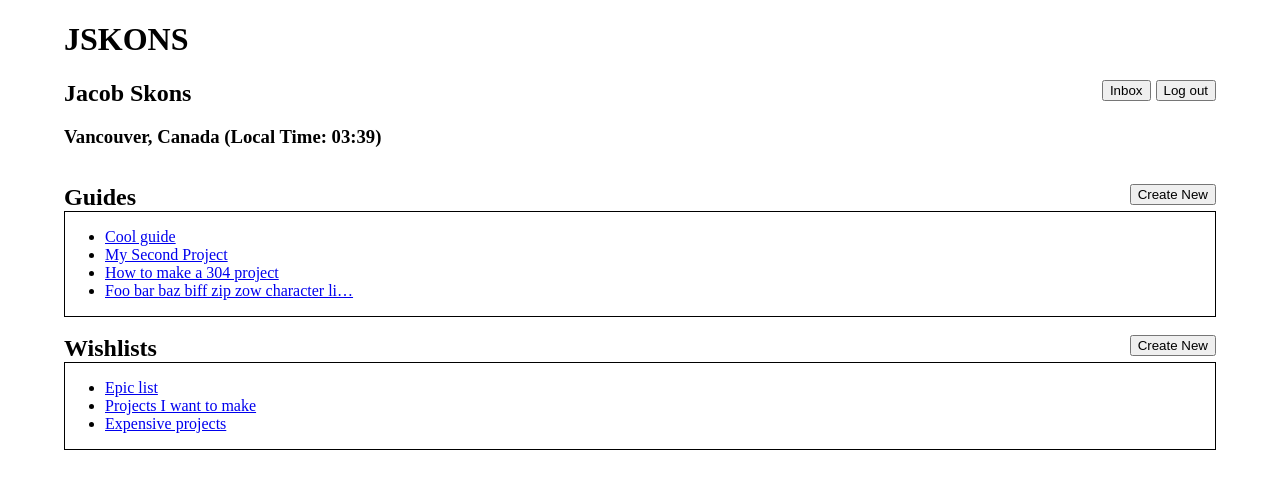
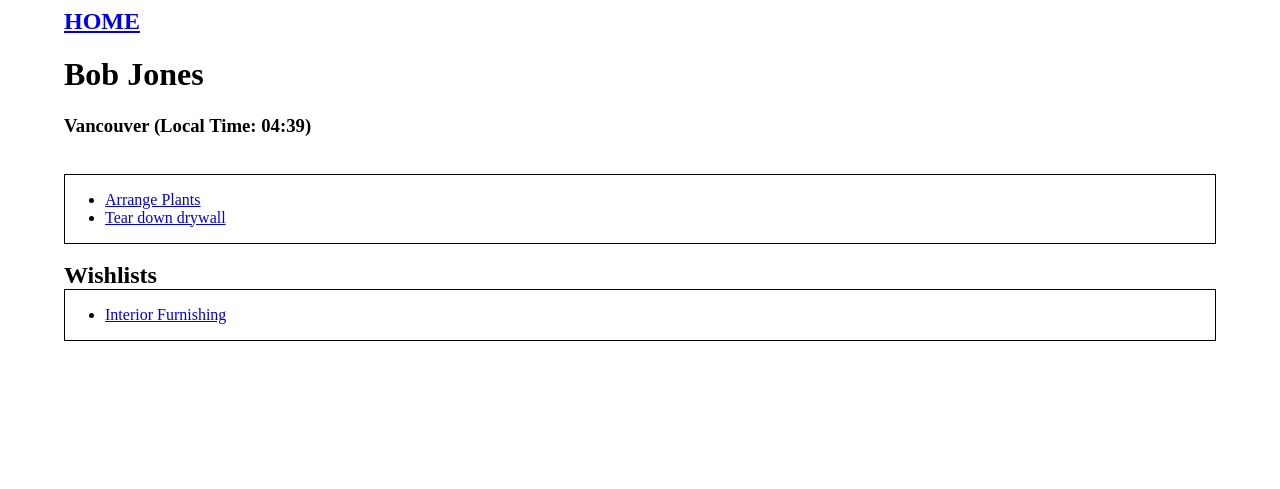
Before and after one commit to JacobZhu-zjc/Creatables, a PHP site: the page made by htdocs/profile.php in a window 1280 px wide. Shown: the top 489 px of the page. Run offline with PHP 8.4, Linux system fonts and the light colour scheme; data comes from the database, SQL or seed files in the repository.

Commit message:
Profile, homepage improvements

```diff
--- a/htdocs/index.php
+++ b/htdocs/index.php
@@ -46,7 +46,7 @@ $logged_in = isset($_SESSION["username"]);
         echo("<h3>Not logged in.</h3>");
         echo('<a href="login.php">LOG IN</a>');
     } else {
-        echo('<h3>Logged in as <a href="profile.php?u="'.urlencode($_SESSION["username"]).'>'.$_SESSION["username"]
+        echo('<h3>Logged in as <a href="profile.php?u='.urlencode($_SESSION["username"]).'">'.$_SESSION["username"]
             .'</a></h3>');
         echo('<a href="api/logout.php">LOG OUT</a>');
     }
@@ -59,8 +59,8 @@ $logged_in = isset($_SESSION["username"]);
             echo("<tr>");
             echo('<td><a href="project_viewer.php?id='.$project["PID"].'">');
             echo($project["Name"]."</a></td>");
-            echo("<td><br>".$project["Username"]);
-            echo("</td></tr>");
+            echo('<td><br><a href="profile.php?u='.urlencode($project["Username"]).'">'.$project["Username"]);
+            echo("</a></td></tr>");
         }
         ?>
         </tbody>
--- a/htdocs/profile.php
+++ b/htdocs/profile.php
@@ -1,14 +1,52 @@
 <?php
 require("api/config.php");
 
-$utc_offset = -8;
+if (!isset($_GET["u"]) || strlen($_GET["u"]) == 0) {
+    echo("<h1>Please specify a username</h1>");
+    die();
+}
+$username = $_GET["u"];
+
+$conn = new mysqli($db_address, $db_user, $db_pw, $db_name);
+if ($conn->error) {
+    echo("<h1>Error connecting to database</h1>");
+    die();
+}
+// Verify user exists
+$stmt = $conn->prepare("SELECT * FROM Users NATURAL JOIN City_Timezones WHERE Username=?");
+$stmt->bind_param("s", $username);
+$stmt->execute();
+$results = $stmt->get_result()->fetch_all(MYSQLI_ASSOC);
+if (count($results) != 1) {
+    echo("<h1>User does not exist</h1>");
+    die();
+}
+// Get city, timezone
+$city = $results[0]["City"];
+$utc_offset = $results[0]["Timezone"];
 $prefix = $utc_offset >= 0 ? "+" : "";
 $time = date_create("now", new DateTimeZone($prefix.$utc_offset));
+
+$stmt = $conn->prepare("SELECT * FROM Projects_PostsProject WHERE Username=?");
+$stmt->bind_param("s", $username);
+$stmt->execute();
+$guides = $stmt->get_result()->fetch_all(MYSQLI_ASSOC);
+
+$stmt = $conn->prepare("SELECT * FROM ProjectWishlist_Creates WHERE Username=?");
+$stmt->bind_param("s", $username);
+$stmt->execute();
+$wishlists = $stmt->get_result()->fetch_all(MYSQLI_ASSOC);
+
+$conn->close();
+
+session_start();
+$logged_in = isset($_SESSION["username"]);
+$logged_in_as_author = $logged_in && $_SESSION["username"] == $username;
 ?>
 <!DOCTYPE html>
 <html lang="en">
 <head>
-    <title>JSKONS</title>
+    <title><?= $username ?></title>
     <style>
         h2 {
             display: inline;
@@ -27,29 +65,46 @@ $time = date_create("now", new DateTimeZone($prefix.$utc_offset));
     </style>
 </head>
 <body>
-<h1>JSKONS</h1>
-<h2>Jacob Skons</h2>
-<!--Todo: only show if logged in as current user -->
-<button class="offsetRight" onclick="location.href='api/logout.php'">Log out</button>
-<button class="offsetRight" onclick="location.href='inbox.php'">Inbox</button>
-<h3>Vancouver, Canada (Local Time: <?php echo($time->format("h:i")); ?>)</h3>
+<h2><a href="index.php">HOME</a></h2>
+<h1><?= $username ?></h1>
+<?php
+if ($logged_in_as_author) {
+    echo('<button class="offsetRight" onclick="location.href=\'api/logout.php\'">Log out</button>');
+    echo('<button class="offsetRight" onclick="location.href=\'inbox.php\'">Inbox</button>');
+}
+?>
+
+<h3><?= $city ?> (Local Time: <?= $time->format("h:i") ?>)</h3>
 <br>
-<h2>Guides</h2><button class="offsetRight" onclick="location.href='https://google.ca'">Create New</button>
+<?php
+if ($logged_in_as_author) {
+    echo('<h2>Guides</h2><button class="offsetRight" onclick="location.href=\'post_project.php\'">Create new</button>');
+}
+?>
 <div>
     <ul>
-        <li><a href="#">Cool guide</a></li>
-        <li><a href="#">My Second Project</a></li>
-        <li><a href="#">How to make a 304 project</a></li>
-        <li><a href="#">Foo bar baz biff zip zow character li…</a></li>
+        <?php
+            foreach($guides as $guide) {
+                echo('<li><a target="_blank" href="project_viewer.php?id='.$guide["PID"].'">'.$guide["Name"].'</a></li>');
+            }
+        ?>
     </ul>
 </div>
 <br>
-<h2>Wishlists</h2><button class="offsetRight" onclick="location.href='./create_wishlist.php'">Create New</button>
+<h2>Wishlists</h2>
+<?php
+if ($logged_in_as_author) {
+    echo('<button class="offsetRight" onclick="location.href=\'./create_wishlist.php\'">Create New</button>');
+}
+?>
+
 <div>
     <ul>
-        <li><a href="#">Epic list</a></li>
-        <li><a href="#">Projects I want to make</a></li>
-        <li><a href="#">Expensive projects</a></li>
+        <?php
+        foreach($wishlists as $wishlist) {
+            echo('<li><a target="_blank" href="wishlist_viewer.php?id='.$wishlist["WLID"].'">'.$wishlist["Name"].'</a></li>');
+        }
+        ?>
     </ul>
 </div>
 </body>
```
